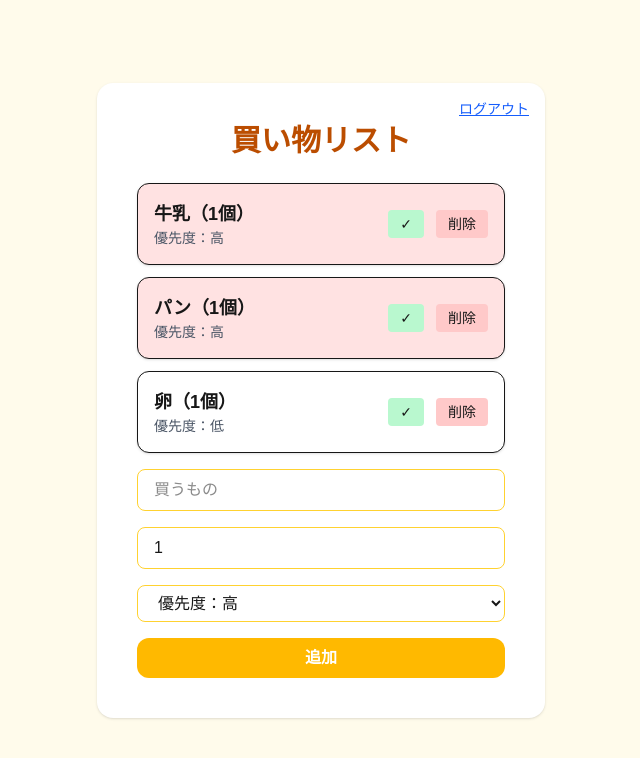
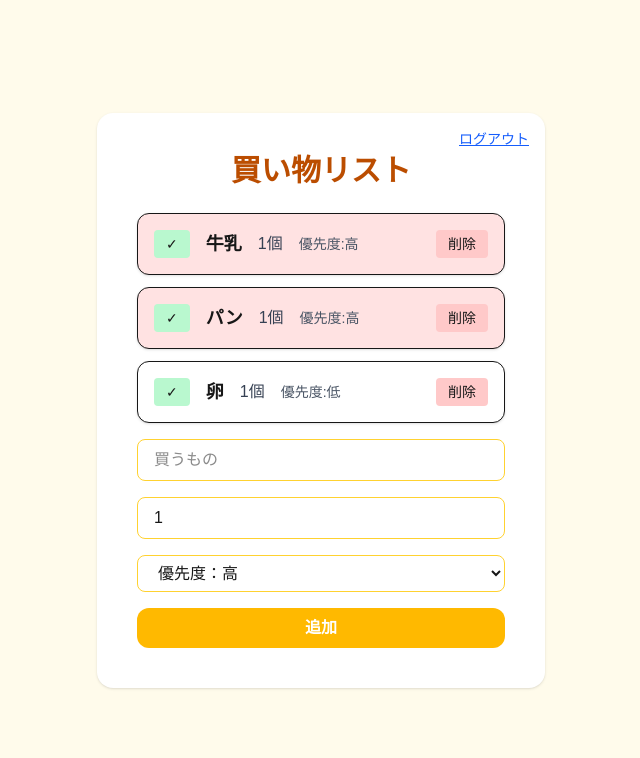
Before and after one commit to moto-2525/shopping-memo-app, a Next.js app in the folder frontend/: page / in a window 1280 px wide. Shown: the top 758 px of the page, without its empty margins (319-959 px from the left). Built offline with nearby package versions, Linux system fonts and the light colour scheme.

Commit message:
買い物リスト一覧の修正

```diff
--- a/frontend/components/ShoppingItem.tsx
+++ b/frontend/components/ShoppingItem.tsx
@@ -26,29 +26,33 @@ export default function ShoppingItem({
         ${priority === "high" ? "bg-red-100" : "bg-white"}
         ${isDone ? "opacity-60 line-through" : ""}`}
     >
-      <div>
-        <p className="text-lg font-semibold">
-          {name}（{quantity}個）
-        </p>
-        <p className="text-sm text-gray-600">
-          優先度：{priority === "high" ? "高" : "低"}
-        </p>
-      </div>
-
-      <div className="flex gap-3">
+      {/* 左側：チェックボタン + 情報 */}
+      <div className="flex items-center gap-4">
+        {/* ✓ チェックボタン（左に移動） */}
         <button
           onClick={() => onCheck(id)}
           className="text-sm px-3 py-1 bg-green-200 rounded hover:bg-green-300"
         >
           ✓
         </button>
-        <button
-          onClick={() => onDelete(id)}
-          className="text-sm px-3 py-1 bg-red-200 rounded hover:bg-red-300"
-        >
-          削除
-        </button>
+
+        {/* アイテム情報（横並び） */}
+        <div className="flex items-center gap-4">
+          <p className="text-lg font-semibold">{name}</p>
+          <p className="text-gray-700">{quantity}個</p>
+          <p className="text-gray-600 text-sm">
+            {priority === "high" ? "優先度:高" : "優先度:低"}
+          </p>
+        </div>
       </div>
+
+      {/* 右側：削除ボタン */}
+      <button
+        onClick={() => onDelete(id)}
+        className="text-sm px-3 py-1 bg-red-200 rounded hover:bg-red-300"
+      >
+        削除
+      </button>
     </div>
   );
 }
```
